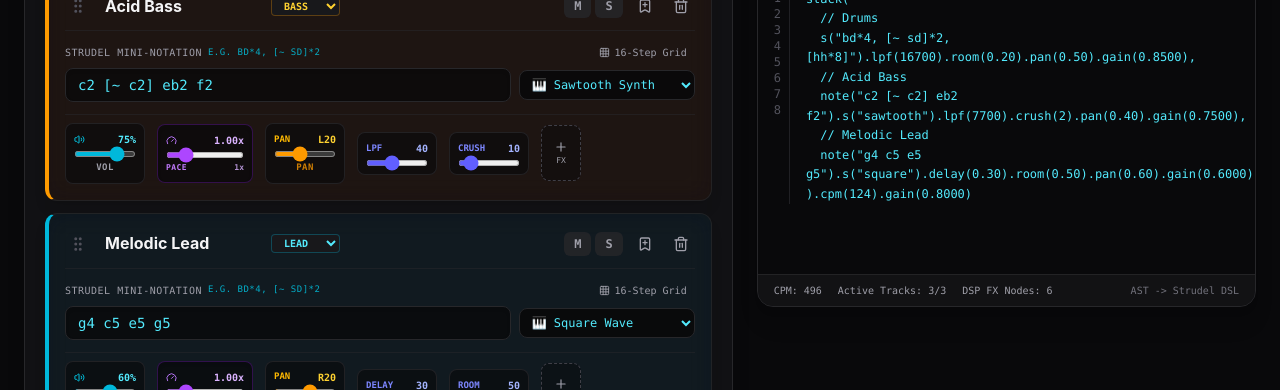
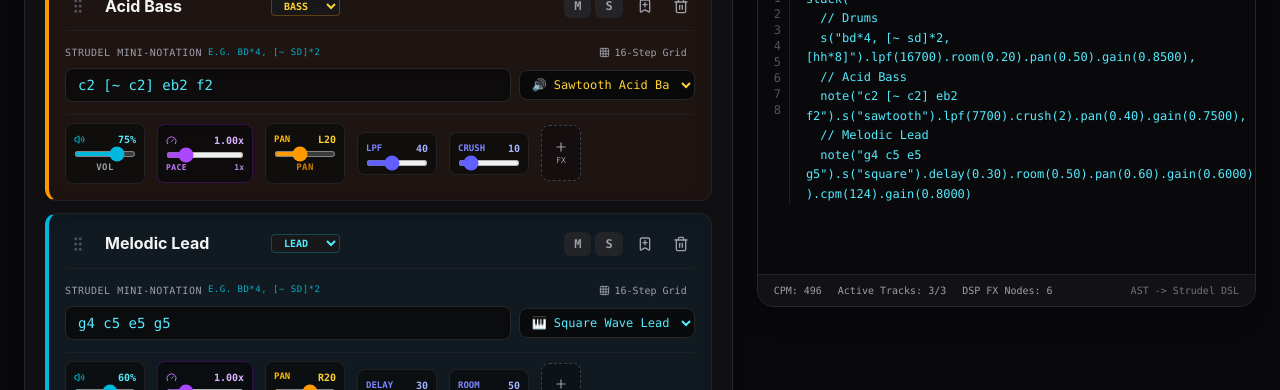
Before and after one commit to dkdev-io/beatcode, a React (Vite) app: page / in a window 1280 px wide. Shown: the part 737-1127 px from the top of the page. Built offline with nearby package versions, Linux system fonts and the light colour scheme.

Commit message:
fix(categories): organize category-specific soundbank dropdowns for drums, bass, lead, pad, and fx with native WebAudio instrument models

```diff
--- a/src/components/StemRack/StemRow.tsx
+++ b/src/components/StemRack/StemRow.tsx
@@ -168,7 +168,7 @@ export const StemRow: React.FC<StemRowProps> = ({ stem }) => {
             placeholder="e.g., bd*4, [~ sd]*2"
             className="flex-1 bg-zinc-950/80 border border-zinc-800 rounded-lg px-3 py-1.5 font-mono text-xs md:text-sm text-cyan-300 focus:outline-none focus:border-cyan-500 focus:ring-1 focus:ring-cyan-500/50 shadow-inner"
           />
-          {stem.category === 'drums' ? (
+          {stem.category === 'drums' && (
             <select
               value={stem.bank || 'RolandTR909'}
               onChange={(e) => updateStem(stem.id, { bank: e.target.value })}
@@ -184,25 +184,65 @@ export const StemRow: React.FC<StemRowProps> = ({ stem }) => {
               <option value="casio">🥁 Casio Lo-Fi</option>
               <option value="Percussion">🥁 Afro Tribal</option>
             </select>
-          ) : (
+          )}
+
+          {stem.category === 'bass' && (
             <select
               value={stem.bank || 'sawtooth'}
               onChange={(e) => updateStem(stem.id, { bank: e.target.value })}
+              className="w-36 md:w-44 bg-zinc-950/90 border border-zinc-800 text-amber-300 rounded-lg px-2 py-1.5 font-mono text-xs focus:outline-none focus:border-amber-500 cursor-pointer"
+              title="Select Bass Synth Sound"
+            >
+              <option value="sine">🔊 Sub Sine Bass</option>
+              <option value="sawtooth">🔊 Sawtooth Acid Bass</option>
+              <option value="square">🔊 Square Punch Bass</option>
+              <option value="triangle">🔊 Soft Triangle Bass</option>
+              <option value="guitar">🎸 Plucked Bass</option>
+            </select>
+          )}
+
+          {stem.category === 'lead' && (
+            <select
+              value={stem.bank || 'square'}
+              onChange={(e) => updateStem(stem.id, { bank: e.target.value })}
               className="w-36 md:w-44 bg-zinc-950/90 border border-zinc-800 text-cyan-300 rounded-lg px-2 py-1.5 font-mono text-xs focus:outline-none focus:border-cyan-500 cursor-pointer"
-              title="Select Synth Waveform / Instrument"
+              title="Select Lead Instrument Sound"
             >
-              <option value="sawtooth">🎹 Sawtooth Synth</option>
-              <option value="square">🎹 Square Wave</option>
-              <option value="sine">🎹 Sub Sine</option>
-              <option value="triangle">🎹 Soft Triangle</option>
+              <option value="sawtooth">🎹 Sawtooth Lead</option>
+              <option value="square">🎹 Square Wave Lead</option>
               <option value="piano">🎹 Acoustic Piano</option>
-              <option value="organ">🎹 Hammond Organ</option>
               <option value="vibraphone">🎹 Vibraphone</option>
               <option value="marimba">🎹 Marimba</option>
               <option value="flute">🎹 Synth Flute</option>
               <option value="violin">🎻 Bow Violin</option>
               <option value="trumpet">🎺 Brass Trumpet</option>
-              <option value="guitar">🎸 Plucked Guitar</option>
+            </select>
+          )}
+
+          {stem.category === 'pad' && (
+            <select
+              value={stem.bank || 'sawtooth'}
+              onChange={(e) => updateStem(stem.id, { bank: e.target.value })}
+              className="w-36 md:w-44 bg-zinc-950/90 border border-zinc-800 text-purple-300 rounded-lg px-2 py-1.5 font-mono text-xs focus:outline-none focus:border-purple-500 cursor-pointer"
+              title="Select Pad Sound"
+            >
+              <option value="sawtooth">🌌 Warm Sawtooth Pad</option>
+              <option value="square">🌌 Square Ambient Pad</option>
+              <option value="triangle">🌌 Soft Triangle Chords</option>
+              <option value="organ">🎹 Hammond Organ</option>
+            </select>
+          )}
+
+          {stem.category === 'fx' && (
+            <select
+              value={stem.bank || 'square'}
+              onChange={(e) => updateStem(stem.id, { bank: e.target.value })}
+              className="w-36 md:w-44 bg-zinc-950/90 border border-zinc-800 text-emerald-300 rounded-lg px-2 py-1.5 font-mono text-xs focus:outline-none focus:border-emerald-500 cursor-pointer"
+              title="Select FX Sound"
+            >
+              <option value="square">⚡ Resonant Synth FX</option>
+              <option value="sine">⚡ Sub Drone</option>
+              <option value="sawtooth">⚡ Saw Noise Sweeps</option>
             </select>
           )}
         </div>
--- a/src/lib/engine.ts
+++ b/src/lib/engine.ts
@@ -69,20 +69,6 @@ class StrudelEngine {
     arrangementMode: ArrangementMode = 'stack'
   ): string {
     const hasSolo = stems.some((s) => s.solo);
-    const validSynths = [
-      'sawtooth',
-      'square',
-      'sine',
-      'triangle',
-      'piano',
-      'organ',
-      'vibraphone',
-      'marimba',
-      'flute',
-      'violin',
-      'trumpet',
-      'guitar'
-    ];
 
     const stemCodes = stems.map((stem) => {
       let code = '';
@@ -107,16 +93,36 @@ class StrudelEngine {
         code = `s("${patternStr}")`;
       } else {
         let soundName = (stem.bank || 'sawtooth').toLowerCase();
-        if (!validSynths.includes(soundName)) {
-          soundName = stem.category === 'bass' ? 'sawtooth' : 'square';
-        }
+        let pat = stem.pattern.trim();
 
-        let pat = stem.pattern;
         if (stem.category === 'bass') {
           pat = pat.replace(/c1/g, 'c2').replace(/eb1/g, 'eb2').replace(/f1/g, 'f2').replace(/g1/g, 'g2').replace(/a1/g, 'a2');
         }
 
-        code = `note("${pat}").s("${soundName}")`;
+        // Map instrument choices cleanly to native WebAudio synth oscillators + tailored DSP
+        if (soundName === 'piano') {
+          code = `note("${pat}").s("triangle").decay(0.35).lpf(3200)`;
+        } else if (soundName === 'organ') {
+          code = `note("${pat}").s("sine").lpf(4200)`;
+        } else if (soundName === 'vibraphone') {
+          code = `note("${pat}").s("sine").decay(0.75)`;
+        } else if (soundName === 'marimba') {
+          code = `note("${pat}").s("triangle").decay(0.22)`;
+        } else if (soundName === 'flute') {
+          code = `note("${pat}").s("sine").lpf(1400)`;
+        } else if (soundName === 'violin') {
+          code = `note("${pat}").s("sawtooth").lpf(2400)`;
+        } else if (soundName === 'trumpet') {
+          code = `note("${pat}").s("square").lpf(3400)`;
+        } else if (soundName === 'guitar') {
+          code = `note("${pat}").s("triangle").decay(0.20).lpf(1200)`;
+        } else {
+          // Core WebAudio Oscillators: sawtooth, square, sine, triangle
+          if (!['sawtooth', 'square', 'sine', 'triangle'].includes(soundName)) {
+            soundName = stem.category === 'bass' ? 'sawtooth' : 'square';
+          }
+          code = `note("${pat}").s("${soundName}")`;
+        }
       }
 
       // Apply Pace / Speed multiplier on individual stem (.fast or .slow)
```
